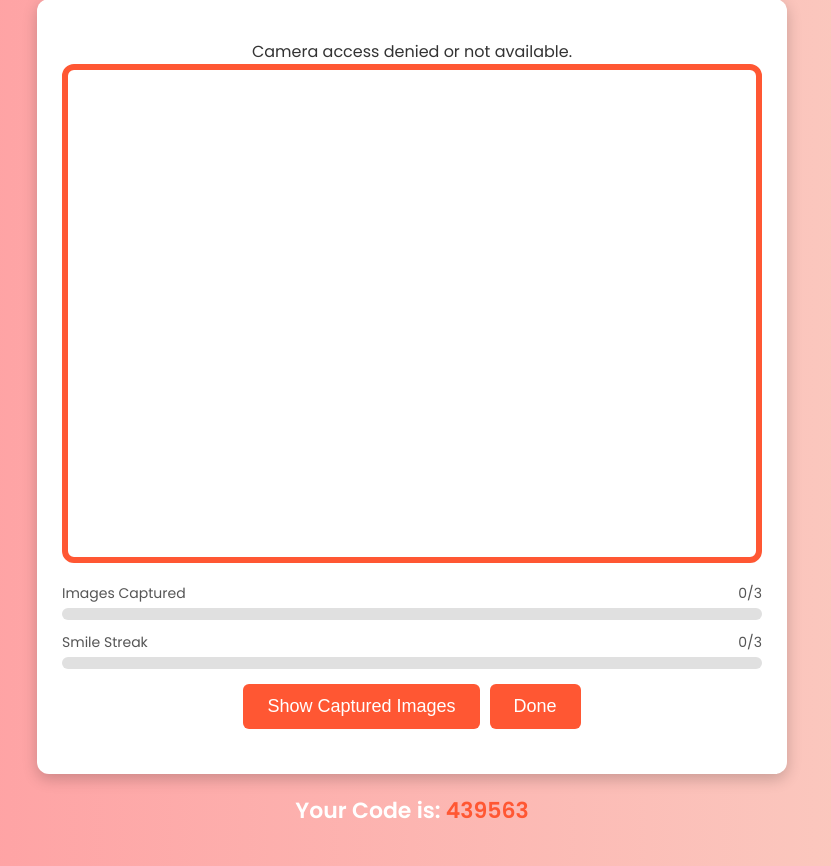
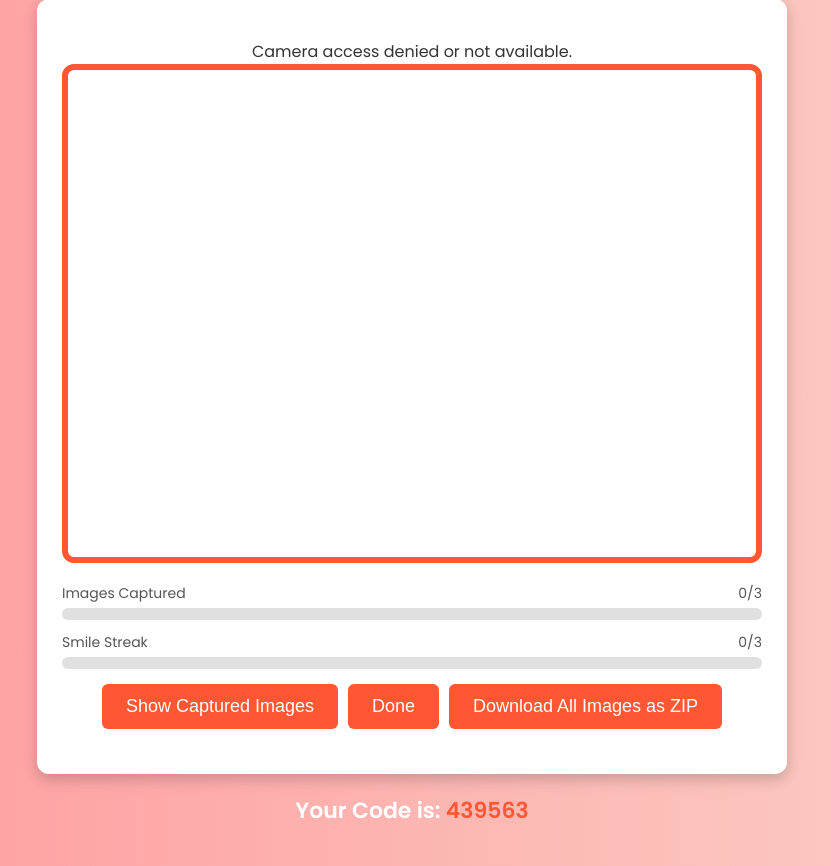
Before and after one commit to Zaidmakandar1/Smile, a Flask app: page / in a window 1280 px wide. Shown: the part 110-976 px from the top of the page, without its empty margins (228-1059 px from the left). Run offline with Flask 3, Linux system fonts and the light colour scheme.

Commit message:
Added a downloadable feature

```diff
--- a/app.py
+++ b/app.py
@@ -1,10 +1,12 @@
-from flask import Flask, render_template, request, jsonify
+from flask import Flask, render_template, request, jsonify, send_file
 import cv2
 import os
 import time
 import random
 import base64
 import numpy as np
+import zipfile
+from io import BytesIO
 
 app = Flask(__name__)
 
@@ -125,6 +127,27 @@ def process_frame():
 def get_images():
     return jsonify({"images": [f"{folder_code}/image_{i+1}.jpg" for i in range(images_captured)]})
 
+@app.route('/download_images')
+def download_images():
+    global folder_code, folder_path, images_captured
+    try:
+        zip_buffer = BytesIO()
+        with zipfile.ZipFile(zip_buffer, 'w') as zipf:
+            for i in range(images_captured):
+                img_filename = f"image_{i+1}.jpg"
+                img_path = os.path.join(folder_path, img_filename)
+                if os.path.exists(img_path):
+                    zipf.write(img_path, arcname=img_filename)
+        zip_buffer.seek(0)
+        return send_file(
+            zip_buffer,
+            mimetype='application/zip',
+            as_attachment=True,
+            download_name=f"{folder_code}_images.zip"
+        )
+    except Exception as e:
+        return jsonify({'error': str(e)}), 500
+
 @app.route('/gallery')
 def gallery():
     gallery_data = []
--- a/templates/index.html
+++ b/templates/index.html
@@ -190,6 +190,9 @@
       <div class="button-container">
         <button onclick="loadCapturedImages()">Show Captured Images</button>
         <button onclick="smoothReload()">Done</button>
+        <a href="/download_images" style="text-decoration:none;">
+          <button type="button">Download All Images as ZIP</button>
+        </a>
       </div>
 
       <div class="captured-images" id="capturedImages"></div>
```
Also changed, not shown: templates/show_case.html (+17 -0 lines).
